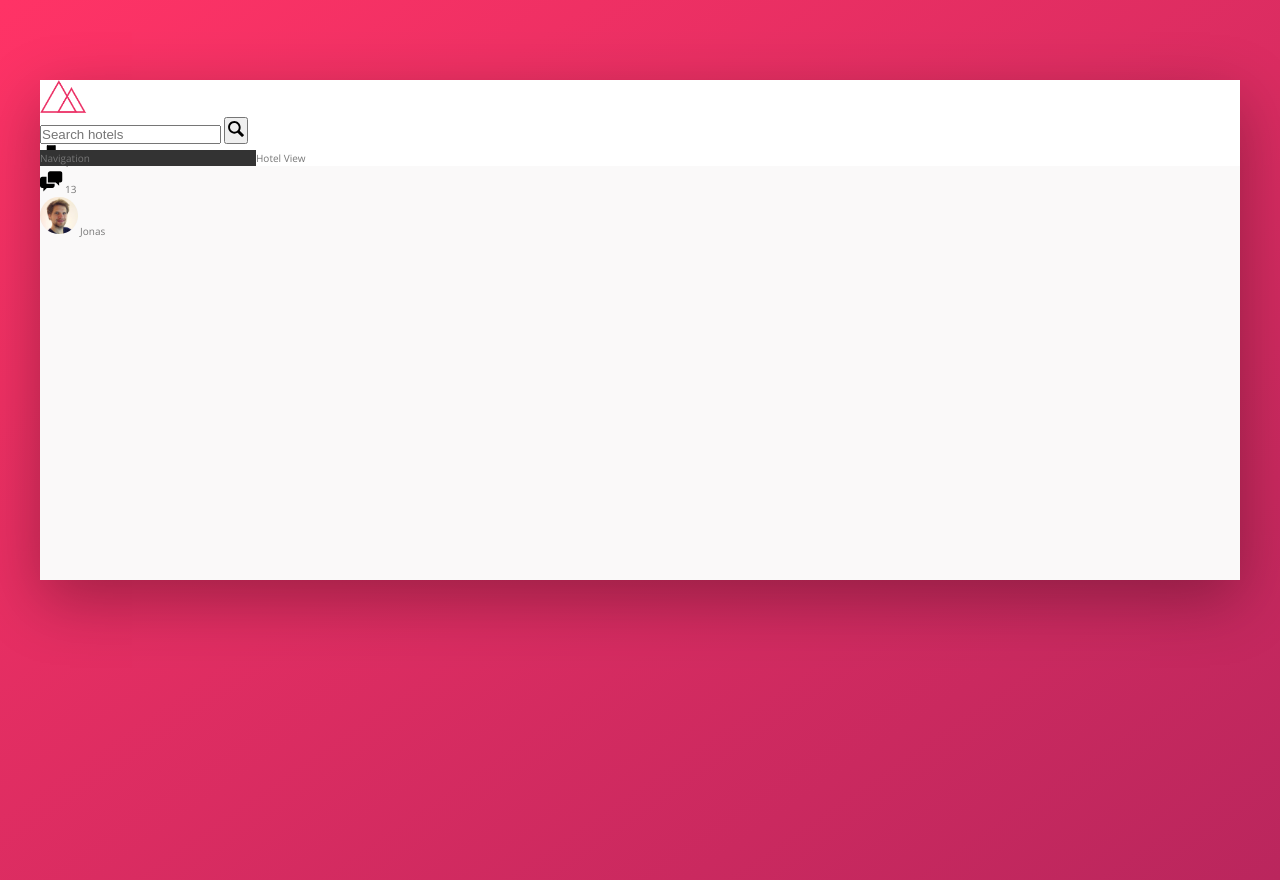
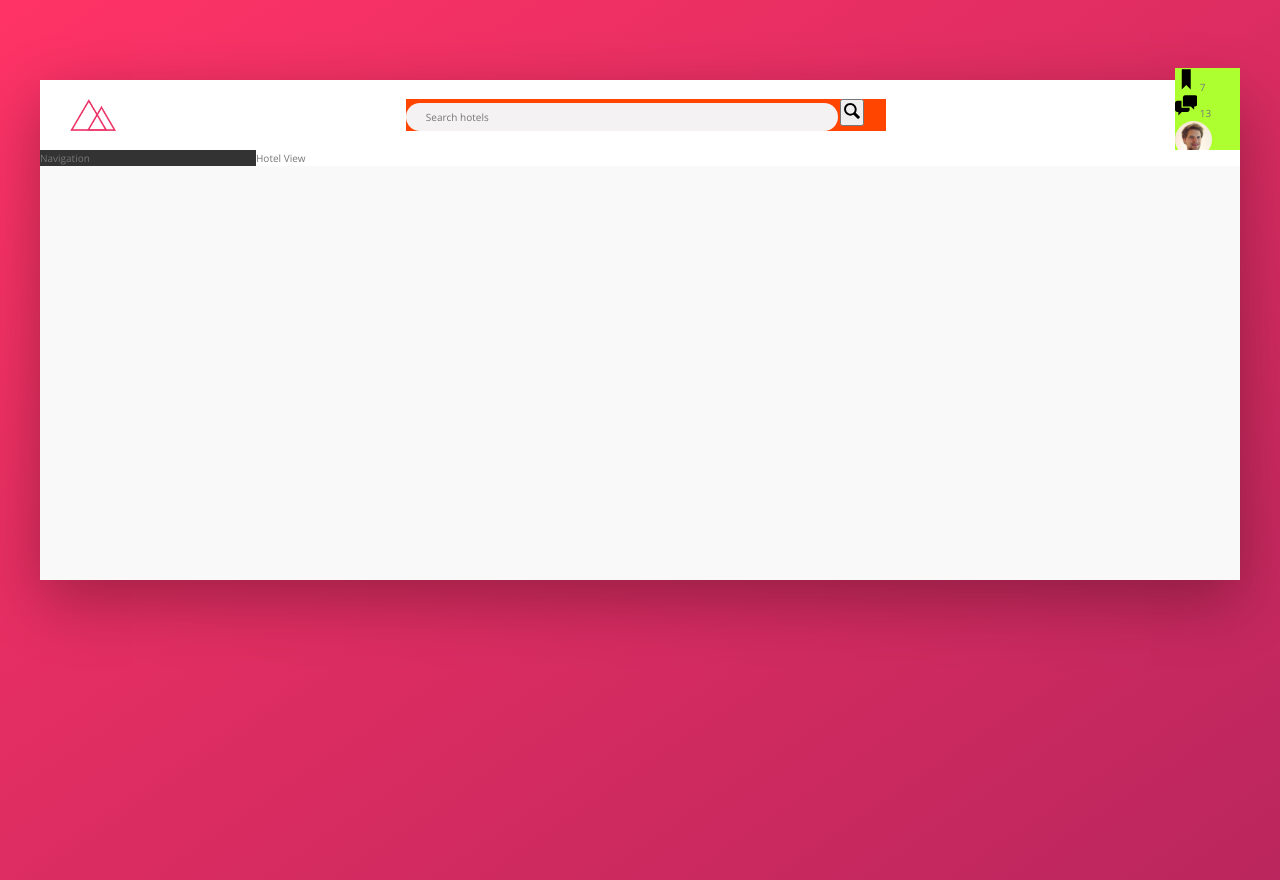
Before and after one commit to nathaliegoffette/advanced-css-2, a website: page index.html in a window 1280 px wide. Drawn offline with nearby package versions, Linux system fonts and the light colour scheme.

Commit message:
debut flexbox

```diff
--- a/index.html
+++ b/index.html
@@ -15,7 +15,7 @@
             <header class="header">
                 <img src="img/logo.png" alt="trillo logo" class="logo">
                 <form action="#" class="search">
-                    <input type="text" class="search__iput" placeholder="Search hotels">
+                    <input type="text" class="search__input" placeholder="Search hotels">
                     <button class="search__button">
                         <svg class="search__icon">
                             <use xlink:href="img/sprite.svg#icon-magnifying-glass"></use>
--- a/sass/_components.scss
+++ b/sass/_components.scss
@@ -3,6 +3,8 @@
 
 .logo {
     height: 3.25rem;
+    margin-left: 3rem;
+
 
 }
 
@@ -10,7 +12,22 @@
 /// SEARCH
 
 .search {
+    background-color: orangered;
+    flex: 0 0 40%;
     &__input {
+        font-family: inherit;
+        font-size: inherit;
+        color: inherit;
+        background-color: var(--color-grey-light-2);
+        border: none;
+        padding: .7rem 2rem;
+        border-radius: 100px;
+        width: 90%;
+
+        &:focus {
+            outline: none;
+            width: 100%;
+        }
 
     }
 
@@ -29,6 +46,7 @@
 /// USER NAVIGATION
 
 .user-nav {
+    background-color: greenyellow;
     &__icon-box {
 
     }
--- a/sass/_layout.scss
+++ b/sass/_layout.scss
@@ -10,6 +10,9 @@
     height : 7rem;
     background-color: #fff;
     border-bottom: var(--color-grey-light-2);
+    display: flex;
+    justify-content: space-between;
+    align-items: center;
 }
 
 .content {
```
Also changed, not shown: package.json (+5 -5 lines), css/style.css, 2 other files.
